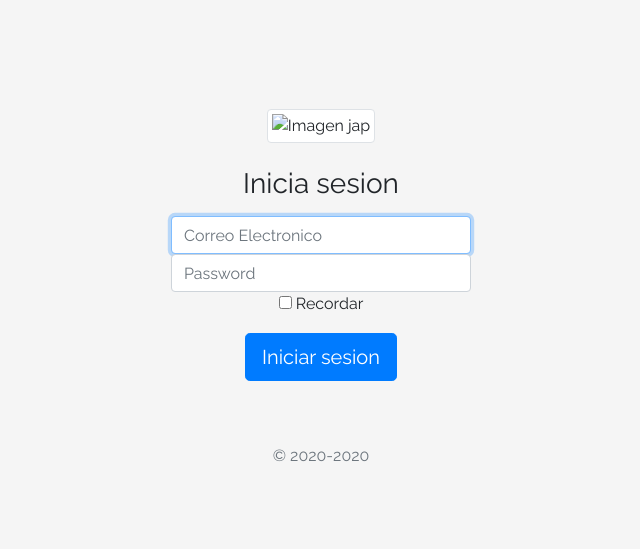
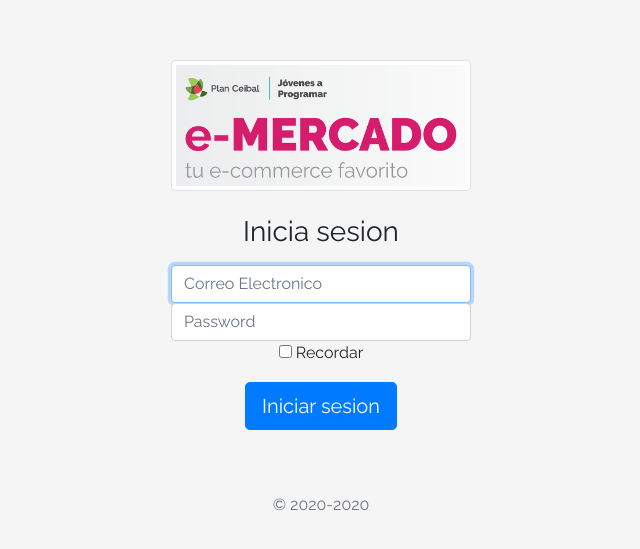
Before and after one commit to santimonti/JAP-2020, a plain HTML site: page login.html in a window 1280 px wide. Shown: the part 111-660 px from the top of the page, without its empty margins (319-959 px from the left). Drawn offline with Linux system fonts and the light colour scheme; the site is published under a folder, as on GitHub Pages, so addresses that start at the root find nothing.

Commit message:
Login arreglado

```diff
--- a/login.html
+++ b/login.html
@@ -49,7 +49,7 @@
   <body class="text-center">
     <div class="container p-5">
       <form class="signin">
-        <img src="/img/login.png" alt="Imagen jap" class="img-thumbnail mb-4" />
+        <img src="img/login.png" alt="Imagen jap" class="img-thumbnail mb-4" />
         <h1 class="h3 mb-3 font-weight-normal">Inicia sesion</h1>
         <div class="">
           <label for="inputemail" class="sr-only"></label>
```
